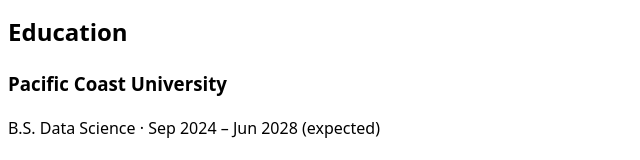
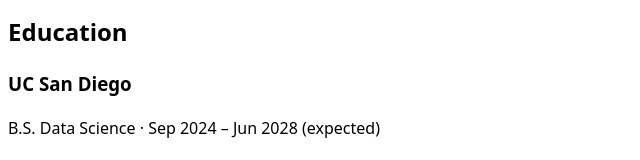
Before and after one commit to Sunisa-Yuki/Portfolio, a plain HTML site: page resume/index.html in a window 1280 px wide. Shown: the part 193-353 px from the top of the page, without its empty margins (0-640 px from the left). Drawn offline with Linux system fonts and the light colour scheme.

Commit message:
Update index.html

```diff
--- a/resume/index.html
+++ b/resume/index.html
@@ -27,7 +27,7 @@
   <section>
     <h2>Education</h2>
     <article>
-      <h3>Pacific Coast University</h3>
+      <h3>UC San Diego</h3>
       <p>B.S. Data Science · <time datetime="2024-09">Sep 2024</time> – <time datetime="2028-06">Jun 2028</time> (expected)</p>
       <p>Relevant coursework: Data Visualization, Machine Learning, Databases</p>
     </article>
```
